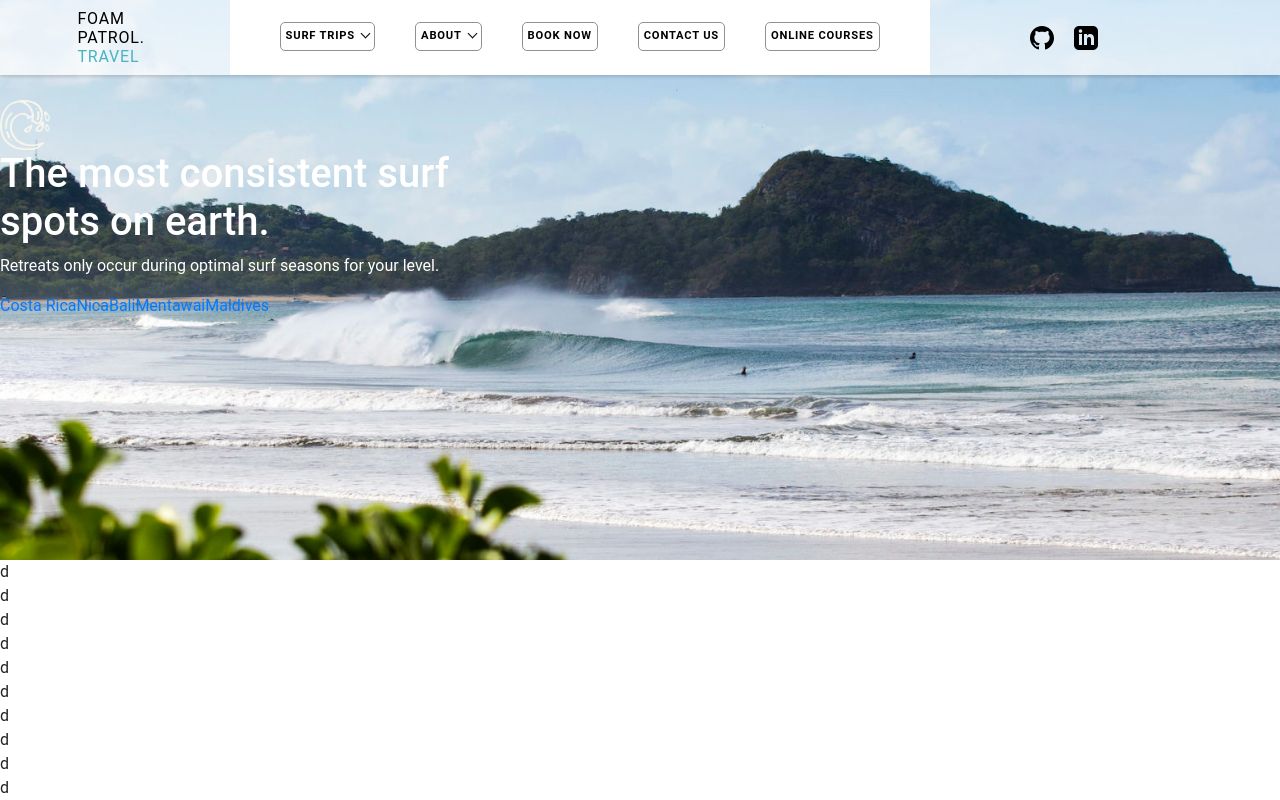
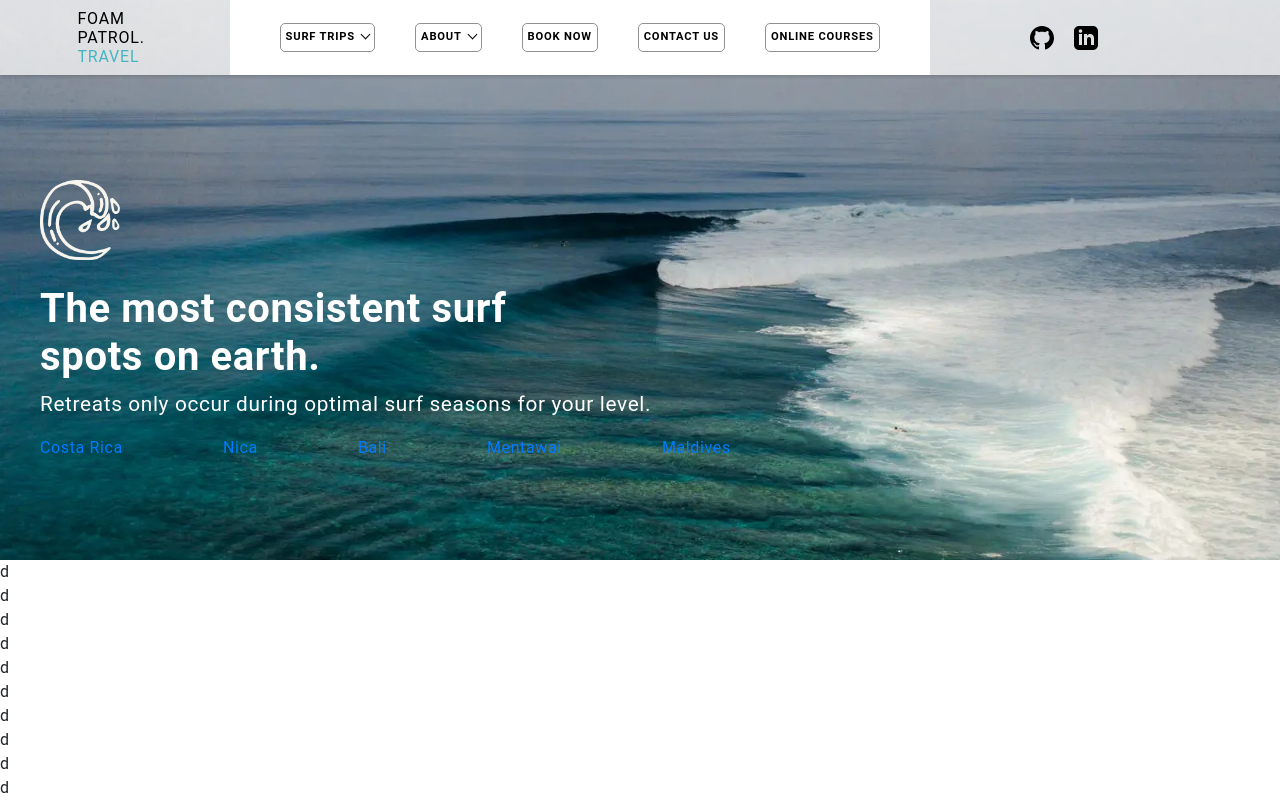
Before and after one commit to AaronoKwok/foam-patrol2, a React (Create React App) app: page / in a window 1280 px wide. Shown: the top 800 px of the page. Built offline with nearby package versions, Linux system fonts and the light colour scheme.

Commit message:
css backscene text

```diff
--- a/public/index.css
+++ b/public/index.css
@@ -19,6 +19,7 @@ body {
 /* Header  */
 
 nav {
+  letter-spacing: .05em;
   position: fixed;
   display: flex;
   color: var(--black);
@@ -28,7 +29,6 @@ nav {
   justify-content: space-around;
   align-items: center;
   padding: 0px 45px;
-  letter-spacing: .05em;
   box-shadow: 0px 2px 3px 0px rgba(0, 0, 0, 0.15);
   z-index: 1;
 }
@@ -45,7 +45,6 @@ nav {
   margin-left: 15px;
   padding-left: 10px;
   padding-right: 10px;
-  padding-top: 14px;
 }
 
 .nav-button {
@@ -54,6 +53,7 @@ nav {
   cursor: pointer;
   transition: all .1s ease;
   padding: 5px;
+  margin: 0px;
 }
 
 .nav-link {
@@ -131,22 +131,48 @@ nav {
 /* backscene text */
 
 .backscene-text {
+  letter-spacing: .04em;
   position: absolute;
-  top: 100px;
+  left: 40px;
+  top: 180px;
   color: white;
+  text-align: left;
 }
 
 .wave {
-  width: 50px;
+  width: 80px;
+  margin-bottom: 25px;
 }
 
 .image-h1 {
+  font-weight: bold;
+}
+
+.description-on-backscene {
+  font-size: 1.3em;
+}
+
+.backscene-links {
+  width: 800px;
+}
+
+.link-loc {
+  margin-right: 100px;
 
 }
 
-.backscene-links {
+.link-loc.color-change:active {
   color: white;
 }
+.link-loc:visited {
+  color: white;
+}
+.link-loc:hover {
+  text-decoration: underline;
+  color: rgb(177, 177, 177);
+}
+
+
 
 /* SurfTrips drop down */
 
--- a/src/components/BackScene.js
+++ b/src/components/BackScene.js
@@ -1,17 +1,17 @@
 import React, {useState} from "react"
 //import Carousel from 'react-bootstrap/Carousel';
 
-/* import barrel from "../images/barrel.png"
-import coupleBus from "../images/couplebus.png"
-import sunsetlb from "../images/sunsetlb.png"  */
+import barrel from "../images/barrel.png"
+import sunsetlb from "../images/sunsetlb.png"
 import emptywave from "../images/emptywave.png"
+import marWave from "../images/margarita-salyek-wave.png"
 
 import BacksceneText from "./BacksceneText"
 
 function BackScene() {
     return (
         <div className="background">
-            <img className="background-image" src={emptywave} alt="" />
+            <img className="background-image" src={marWave} alt="" />
             <BacksceneText />
             <div>d</div><div>d</div><div>d</div><div>d</div><div>d</div><div>d</div><div>d</div><div>d</div><div>d</div><div>d</div><div>d</div><div>d</div><div>d</div><div>d</div><div>d</div><div>d</div><div>d</div><div>d</div><div>d</div><div>d</div><div>d</div><div>d</div><div>d</div><div>d</div><div>d</div><div>d</div><div>d</div><div>d</div><div>d</div><div>d</div><div>d</div><div>d</div>
         </div>
--- a/src/components/BacksceneText.js
+++ b/src/components/BacksceneText.js
@@ -7,13 +7,13 @@ function BacksceneText() {
         <div className="backscene-text">
             <img className="wave" src={wave} alt=""/>
             <h1 className="image-h1">The most consistent surf <br /> spots on earth.</h1>
-            <p>Retreats only occur during optimal surf seasons for your level.</p>
+            <p className="description-on-backscene">Retreats only occur during optimal surf seasons for your level.</p>
             <div className="backscene-links">
-                <a href="#">Costa Rica</a>
-                <a href="#">Nica</a>
-                <a href="#">Bali</a>
-                <a href="#">Mentawai</a>
-                <a href="#">Maldives</a>
+                <a className="link-loc" href="#">Costa Rica</a>
+                <a className="link-loc" href="#">Nica</a>
+                <a className="link-loc" href="#">Bali</a>
+                <a className="link-loc" href="#">Mentawai</a>
+                <a className="link-loc" href="#">Maldives</a>
             </div>
         </div>
     )
```
Also changed, not shown: src/images/margarita-salyek-wave.png (added).
